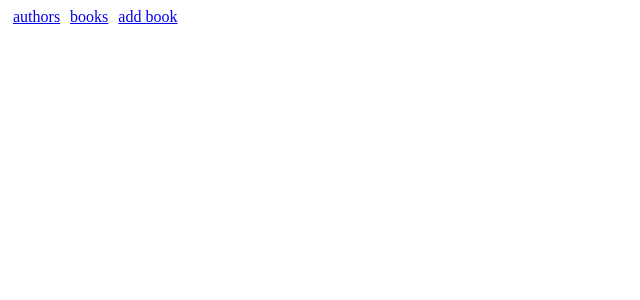
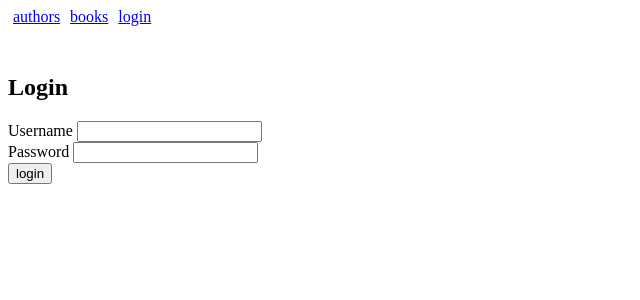
Before and after one commit to hjeronen/FullStackGraphQL, a React (Create React App) app in the folder library-frontend/: page /login in a window 1280 px wide. Shown: the top 300 px of the page, without its empty margins (0-640 px from the left). Built offline with nearby package versions, Linux system fonts and the light colour scheme.

Commit message:
Tehtävä 8.18

```diff
--- a/library-frontend/src/App.js
+++ b/library-frontend/src/App.js
@@ -1,28 +1,91 @@
+import { useState } from 'react'
+import { useApolloClient } from '@apollo/client'
 import {
   BrowserRouter as Router,
-  Routes, Route, Link
+  Navigate,
+  Routes,
+  Route,
+  Link,
 } from 'react-router-dom'
 import Authors from './components/Authors'
 import Books from './components/Books'
 import NewBook from './components/NewBook'
+import LoginForm from './components/LoginForm'
+import Notify from './components/Notify'
 
 const App = () => {
+  const [errorMessage, setErrorMessage] = useState(null)
+  const [token, setToken] = useState(null)
+
+  const client = useApolloClient()
+
   const padding = {
-    padding: 5
+    padding: 5,
+  }
+
+  const showErrorMessage = (message) => {
+    setErrorMessage(message)
+    setTimeout(() => {
+      setErrorMessage(null)
+    }, 5000)
+  }
+
+  const logout = () => {
+    setToken(null)
+    localStorage.clear()
+    client.resetStore()
   }
 
   return (
     <Router>
       <div>
-        <Link style={padding} to='/authors'>authors</Link>
-        <Link style={padding} to='/books'>books</Link>
-        <Link style={padding} to='/add'>add book</Link>
+        <Link style={padding} to="/authors">
+          authors
+        </Link>
+        <Link style={padding} to="/books">
+          books
+        </Link>
+        {token === null ? (
+          <Link style={padding} to="/login">
+            login
+          </Link>
+        ) : (
+          <>
+            <Link style={padding} to="/add">
+              add book
+            </Link>
+            <button onClick={logout}>logout</button>
+          </>
+        )}
+      </div>
+      <div style={padding}>
+        <Notify errorMessage={errorMessage} />
       </div>
       <Routes>
-        <Route path='/' element={<h2>Library app</h2>} />
-        <Route path='/authors' element={<Authors />} />
-        <Route path='/books' element={<Books />} />
-        <Route path='/add' element={<NewBook />} />
+        <Route path="/" element={<h2>Library app</h2>} />
+        <Route
+          path="/authors"
+          element={
+            <Authors userToken={token} setErrorMessage={showErrorMessage} />
+          }
+        />
+        <Route path="/books" element={<Books />} />
+        <Route
+          path="/add"
+          element={
+            token ? (
+              <NewBook setErrorMessage={showErrorMessage} />
+            ) : (
+              <Navigate replace to="/login" />
+            )
+          }
+        />
+        <Route
+          path="/login"
+          element={
+            <LoginForm setToken={setToken} setErrorMessage={showErrorMessage} />
+          }
+        />
       </Routes>
     </Router>
   )
--- a/library-frontend/src/components/Authors.js
+++ b/library-frontend/src/components/Authors.js
@@ -2,14 +2,18 @@ import { useState } from 'react'
 import { useMutation, useQuery } from '@apollo/client'
 import { ALL_AUTHORS, UPDATE_AUTHOR } from '../queries'
 
-const Authors = () => {
+const Authors = ({ userToken, setErrorMessage }) => {
   const [name, setName] = useState('')
   const [born, setBorn] = useState('')
 
-  const [updateAuthor] = useMutation(UPDATE_AUTHOR)
+  const [updateAuthor] = useMutation(UPDATE_AUTHOR, {
+    onError: (error) => {
+      setErrorMessage(error.graphQLErrors[0].message)
+    },
+  })
 
   const result = useQuery(ALL_AUTHORS, {
-    pollInterval: 2000
+    pollInterval: 2000,
   })
 
   if (result.loading) {
@@ -19,10 +23,14 @@ const Authors = () => {
   const submit = async (event) => {
     event.preventDefault()
 
-    updateAuthor({ variables: { name, setBornTo: parseInt(born) } })
+    const updated = await updateAuthor({
+      variables: { name, setBornTo: parseInt(born) },
+    })
 
+    if (updated?.data) {
       setName('')
       setBorn('')
+    }
   }
 
   return (
@@ -44,11 +52,18 @@ const Authors = () => {
           ))}
         </tbody>
       </table>
+      {userToken && (
+        <>
           <h3>Set birthyear</h3>
           <form onSubmit={submit}>
-        <select value={name} onChange={({ target }) => setName(target.value)}>
+            <select
+              value={name}
+              onChange={({ target }) => setName(target.value)}
+            >
               {result.data.allAuthors.map((a, i) => (
-            <option key={i} value={a.name}>{a.name}</option>
+                <option key={i} value={a.name}>
+                  {a.name}
+                </option>
               ))}
             </select>
             <div>
@@ -60,6 +75,8 @@ const Authors = () => {
             </div>
             <button type="submit">update author</button>
           </form>
+        </>
+      )}
     </div>
   )
 }
--- /dev/null
+++ b/library-frontend/src/components/LoginForm.js
@@ -0,0 +1,57 @@
+import { useState, useEffect } from 'react'
+import { useNavigate } from 'react-router-dom'
+import { useMutation } from '@apollo/client'
+import { LOGIN } from '../queries'
+
+const LoginForm = ({ setToken, setErrorMessage }) => {
+  const [username, setUsername] = useState('')
+  const [password, setPassword] = useState('')
+
+  const navigate = useNavigate()
+
+  const [login, result] = useMutation(LOGIN, {
+    onError: (error) => {
+      setErrorMessage(error.graphQLErrors[0].message)
+    },
+  })
+
+  useEffect(() => {
+    if (result.data) {
+      const token = result.data.login.value
+      setToken(token)
+      localStorage.setItem('library-user-token', token)
+      navigate('/books')
+    }
+  }, [result.data, setToken, navigate])
+
+  const submit = async (event) => {
+    event.preventDefault()
+    login({ variables: { username, password } })
+  }
+
+  return (
+    <div>
+      <h2>Login</h2>
+      <form onSubmit={submit}>
+        <div>
+          Username{' '}
+          <input
+            value={username}
+            onChange={({ target }) => setUsername(target.value)}
+          />
+        </div>
+        <div>
+          Password{' '}
+          <input
+            type="password"
+            value={password}
+            onChange={({ target }) => setPassword(target.value)}
+          />
+        </div>
+        <button type="submit">login</button>
+      </form>
+    </div>
+  )
+}
+
+export default LoginForm
--- a/library-frontend/src/components/NewBook.js
+++ b/library-frontend/src/components/NewBook.js
@@ -2,32 +2,38 @@ import { useState } from 'react'
 import { useMutation } from '@apollo/client'
 import { CREATE_BOOK } from '../queries'
 
-const NewBook = () => {
+const NewBook = ({ setErrorMessage }) => {
   const [title, setTitle] = useState('')
   const [author, setAuthor] = useState('')
   const [published, setPublished] = useState('')
   const [genre, setGenre] = useState('')
   const [genres, setGenres] = useState([])
 
-  const [createBook] = useMutation(CREATE_BOOK)
+  const [createBook] = useMutation(CREATE_BOOK, {
+    onError: (error) => {
+      setErrorMessage(error.graphQLErrors[0].message)
+    },
+  })
 
   const submit = async (event) => {
     event.preventDefault()
 
-    createBook({
+    const created = await createBook({
       variables: {
         title,
         author,
         published: parseInt(published),
-        genres
-      }
+        genres,
+      },
     })
 
-    setTitle('')
-    setPublished('')
-    setAuthor('')
-    setGenres([])
-    setGenre('')
+    if (created?.data) {
+      setTitle('')
+      setPublished('')
+      setAuthor('')
+      setGenres([])
+      setGenre('')
+    }
   }
 
   const addGenre = () => {
@@ -38,6 +44,7 @@ const NewBook = () => {
   return (
     <div>
       <form onSubmit={submit}>
+        <h2>Add new book</h2>
         <div>
           title
           <input
--- /dev/null
+++ b/library-frontend/src/components/Notify.js
@@ -0,0 +1,8 @@
+const Notify = ({ errorMessage }) => {
+  if (!errorMessage) {
+    return <br />
+  }
+  return <div style={{ color: 'red' }}>{errorMessage}</div>
+}
+
+export default Notify
--- a/library-frontend/src/index.js
+++ b/library-frontend/src/index.js
@@ -5,11 +5,27 @@ import {
   ApolloClient,
   ApolloProvider,
   InMemoryCache,
+  createHttpLink,
 } from '@apollo/client'
+import { setContext } from '@apollo/client/link/context'
+
+const authLink = setContext((_, { headers }) => {
+  const token = localStorage.getItem('library-user-token')
+  return {
+    headers: {
+      ...headers,
+      authorization: token ? `Bearer ${token}` : null,
+    },
+  }
+})
+
+const httpLink = createHttpLink({
+  uri: 'http://localhost:4000',
+})
 
 const client = new ApolloClient({
-  uri: 'http://localhost:4000',
   cache: new InMemoryCache(),
+  link: authLink.concat(httpLink),
 })
 
 ReactDOM.createRoot(document.getElementById('root')).render(
--- a/library-frontend/src/queries.js
+++ b/library-frontend/src/queries.js
@@ -36,7 +36,9 @@ export const CREATE_BOOK = gql`
       genres: $genres
     ) {
       title
-      author
+      author {
+        name
+      }
       published
     }
   }
@@ -51,3 +53,11 @@ export const UPDATE_AUTHOR = gql`
     }
   }
 `
+
+export const LOGIN = gql`
+  mutation login($username: String!, $password: String!) {
+    login(username: $username, password: $password) {
+      value
+    }
+  }
+`
```
Also changed, not shown: 1 other file (tests, documents, lock files or other folders). Lines whose indentation alone changed are shown as unchanged.
